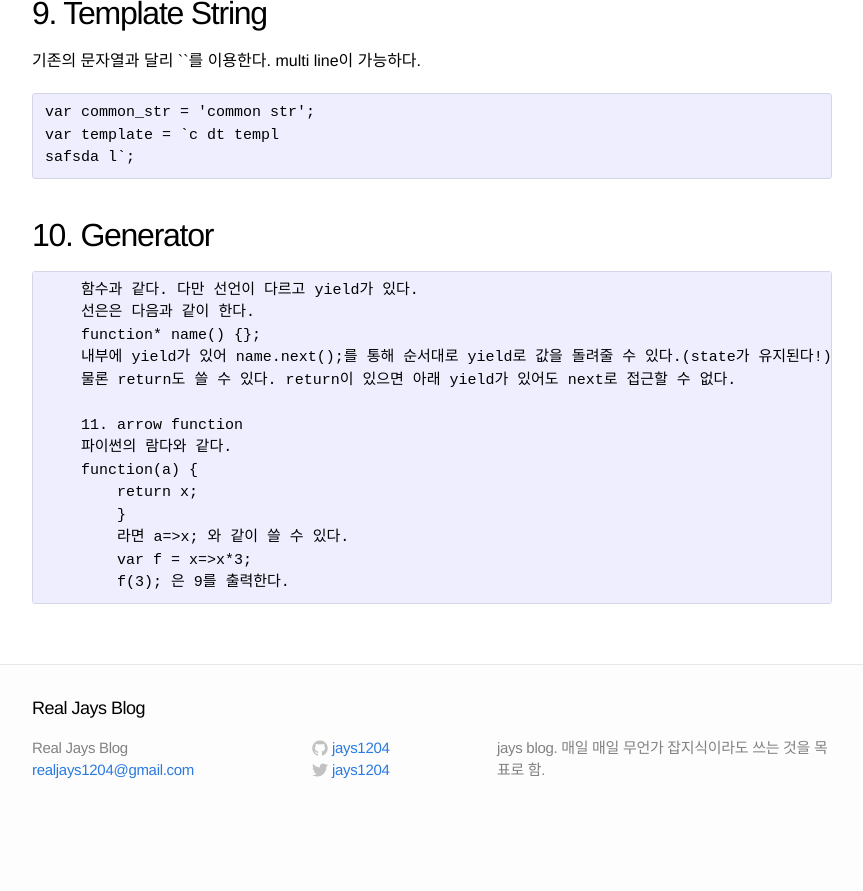
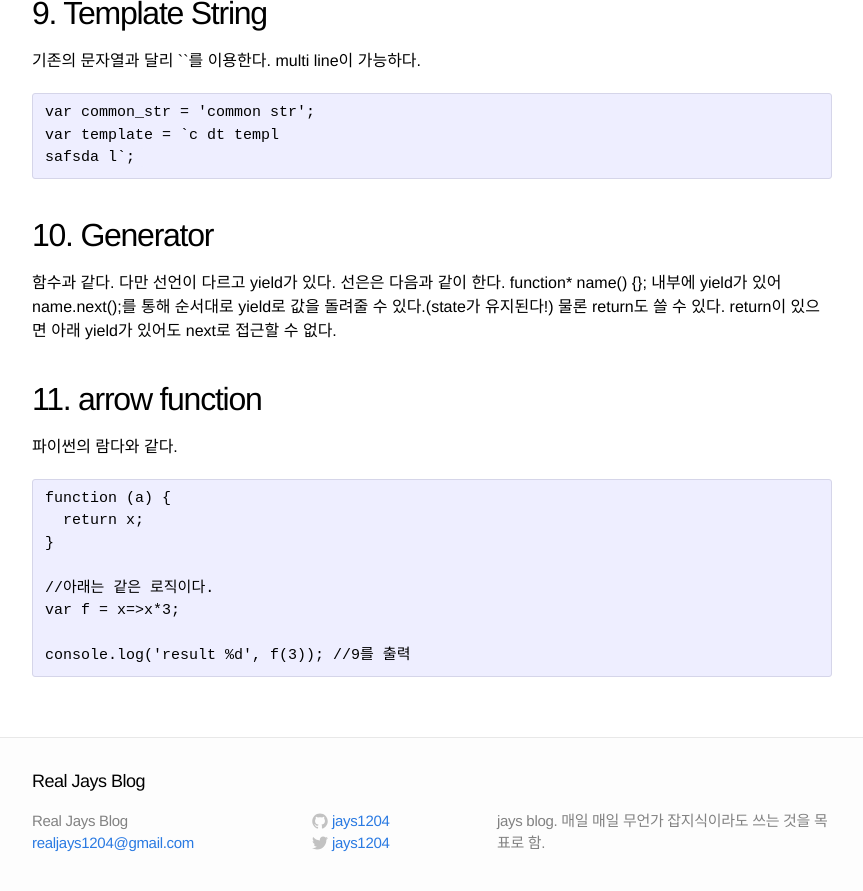
Before and after one commit to jays1204/jays1204.github.io, a Jekyll site: the page built from _posts/2015-10-13-node-with-es6.markdown, in a window 1280 px wide and 900 px high, scrolled down 5518 px. Shown: the top 891 px of the window, without its empty margins (208-1071 px from the left). Built offline with Jekyll 4.4.1, drawn with Linux system fonts in a browser that asks for light colours; Markdown is read by kramdown in place of the engine named in the settings; before the commit the page ends 6345 px from its top, so only the background shows below that.

Commit message:
fix style

````diff
--- a/_posts/2015-10-13-node-with-es6.markdown
+++ b/_posts/2015-10-13-node-with-es6.markdown
@@ -240,17 +240,22 @@ safsda l`;
 ```
 
 ## 10. Generator
-        함수과 같다. 다만 선언이 다르고 yield가 있다.
-        선은은 다음과 같이 한다.
-        function* name() {};
-        내부에 yield가 있어 name.next();를 통해 순서대로 yield로 값을 돌려줄 수 있다.(state가 유지된다!)
-        물론 return도 쓸 수 있다. return이 있으면 아래 yield가 있어도 next로 접근할 수 없다.
+함수과 같다. 다만 선언이 다르고 yield가 있다.
+선은은 다음과 같이 한다.
+function* name() {};
+내부에 yield가 있어 name.next();를 통해 순서대로 yield로 값을 돌려줄 수 있다.(state가 유지된다!)
+물론 return도 쓸 수 있다. return이 있으면 아래 yield가 있어도 next로 접근할 수 없다.
 
-        11. arrow function
-        파이썬의 람다와 같다.
-        function(a) {
-            return x;
-            }
-            라면 a=>x; 와 같이 쓸 수 있다.
-            var f = x=>x*3;
-            f(3); 은 9를 출력한다.
+## 11. arrow function
+파이썬의 람다와 같다.
+
+```
+function (a) {
+  return x;
+}
+
+//아래는 같은 로직이다.
+var f = x=>x*3;
+
+console.log('result %d', f(3)); //9를 출력
+```
````
